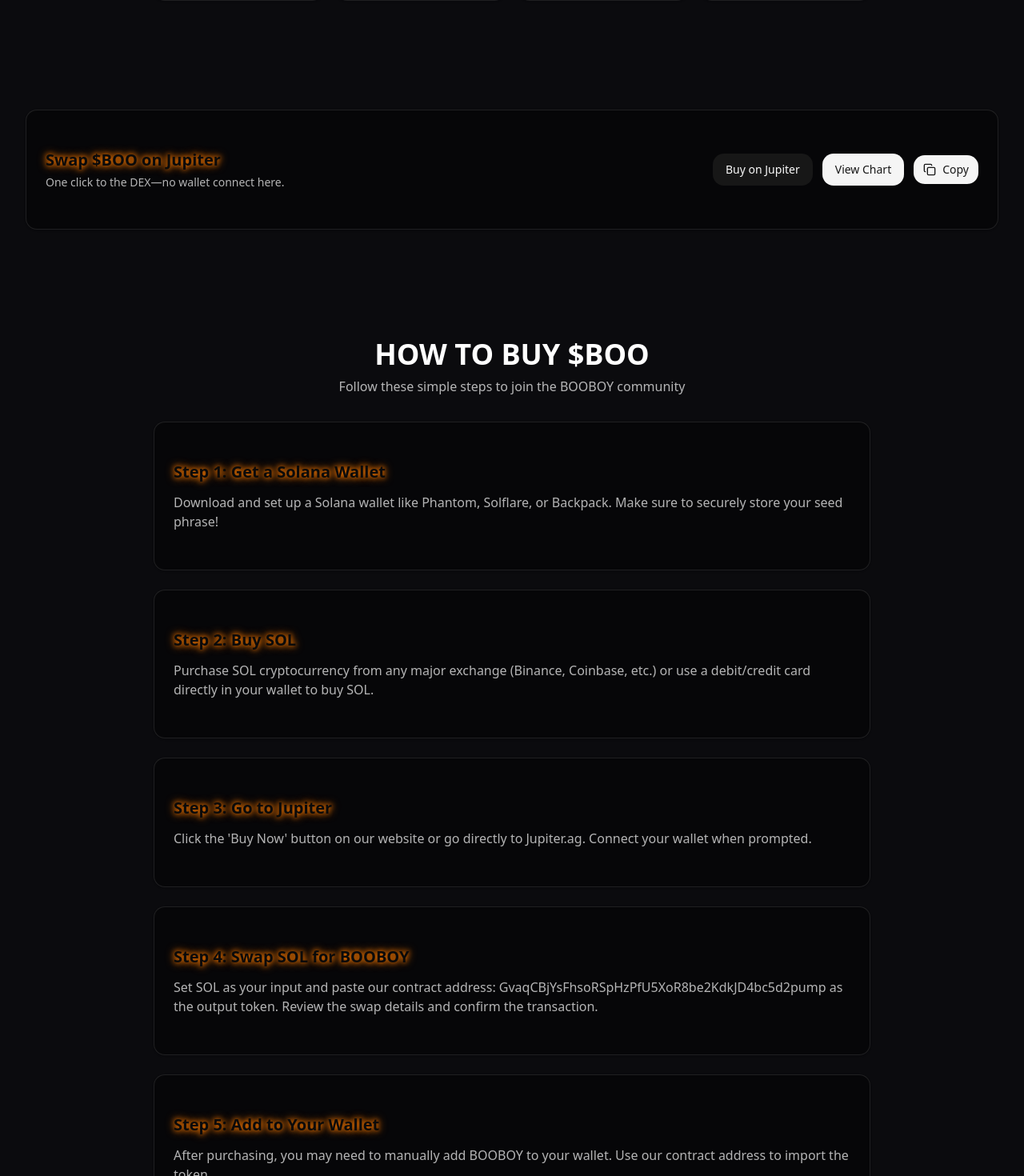
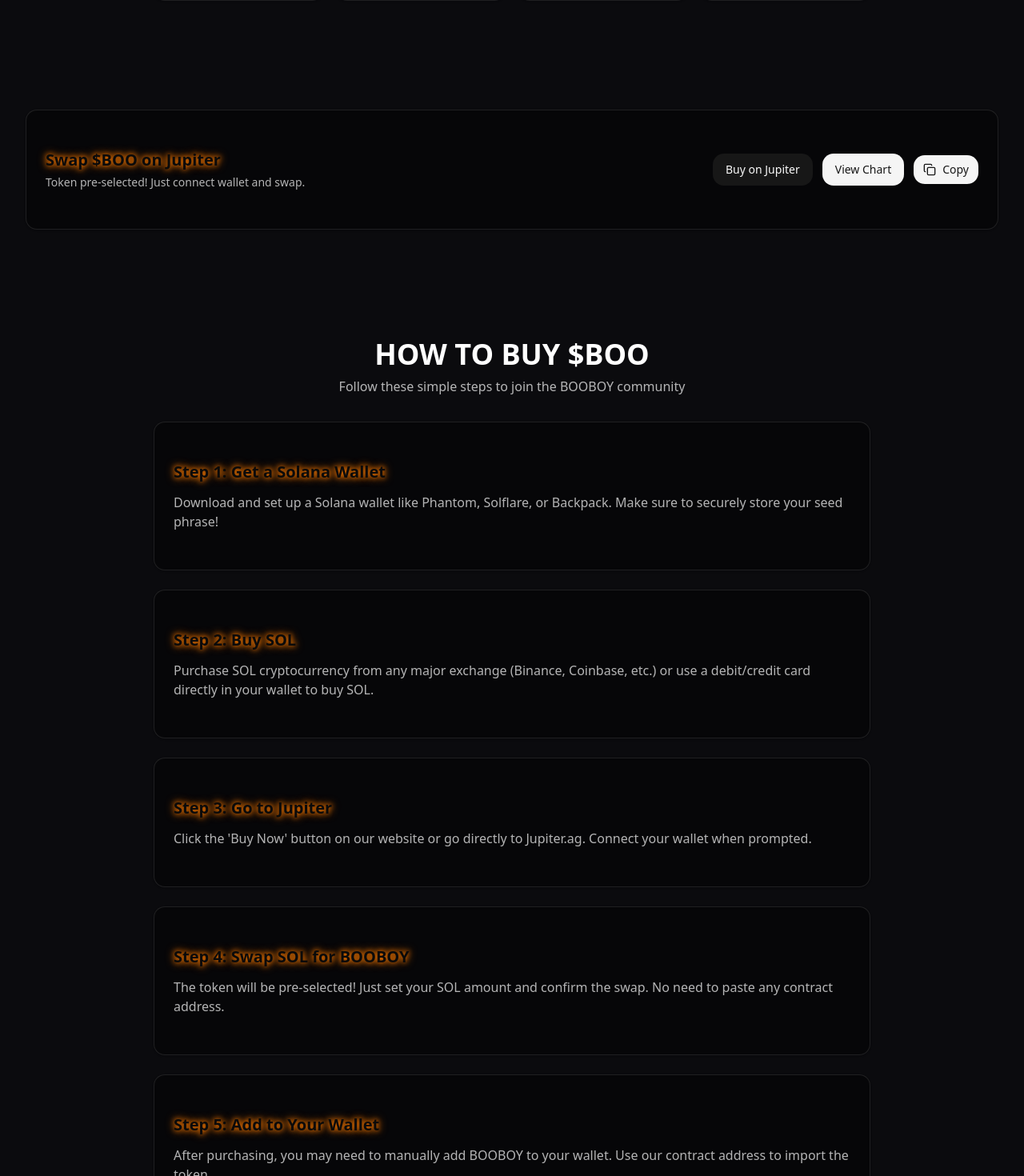
Before and after one commit to tornexbot/booboy-website, a Next.js app: page / in a window 1280 px wide. Shown: the part 2566-4036 px from the top of the page at 80% size. Built offline with nearby package versions, Linux system fonts and the light colour scheme.

Commit message:
Deploy BOOBOY website

```diff
--- a/src/app/page.tsx
+++ b/src/app/page.tsx
@@ -9,7 +9,7 @@
 
 // ---- Config (edit these safely)
 const CA = "GvaqCBjYsFhsoRSpHzPfU5XoR8be2KdkJD4bc5d2pump"; // BOOBOY contract address (Solana)
-const JUP_URL = `https://jup.ag/swap/SOL-BOOBOY_${CA}`; // Pre-filled swap with token name
+const JUP_URL = `https://jup.ag/swap/SOL-${CA}`; // Correct Jupiter format
 const DEX_URL = `https://dexscreener.com/solana/${CA}`;
 const X_URL = "https://x.com/Hodlposse";
 const TG_URL = "https://t.me/hodlpossearmy";
@@ -345,7 +345,7 @@
         },
         {
           step: "Step 4: Swap SOL for BOOBOY",
-          instructions: `Set SOL as your input and paste our contract address: ${CA} as the output token. Review the swap details and confirm the transaction.`
+          instructions: `The token will be pre-selected! Just set your SOL amount and confirm the swap. No need to paste any contract address.`
         },
         {
           step: "Step 5: Add to Your Wallet",
@@ -484,7 +484,7 @@
                 <div className="font-bold text-lg sm:text-xl" style={{ textShadow: glow("#ff7b00").textShadow }}>
                   Swap $BOO on Jupiter
                 </div>
-                <p className="text-white/70 text-sm mt-1">One click to the DEX—no wallet connect here.</p>
+                <p className="text-white/70 text-sm mt-1">Token pre-selected! Just connect wallet and swap.</p>
               </div>
               <div className="flex flex-wrap gap-2 sm:gap-3 items-center justify-center">
                 <Button asChild className="rounded-xl text-xs sm:text-sm h-9 sm:h-10 px-3 sm:px-4">
```
